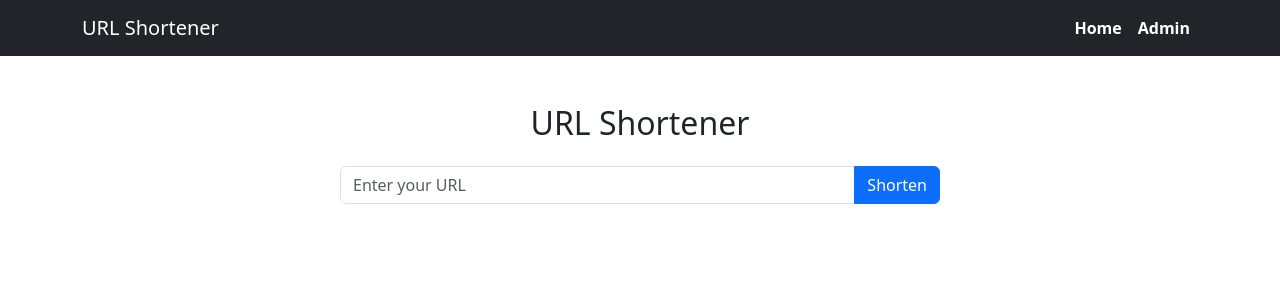
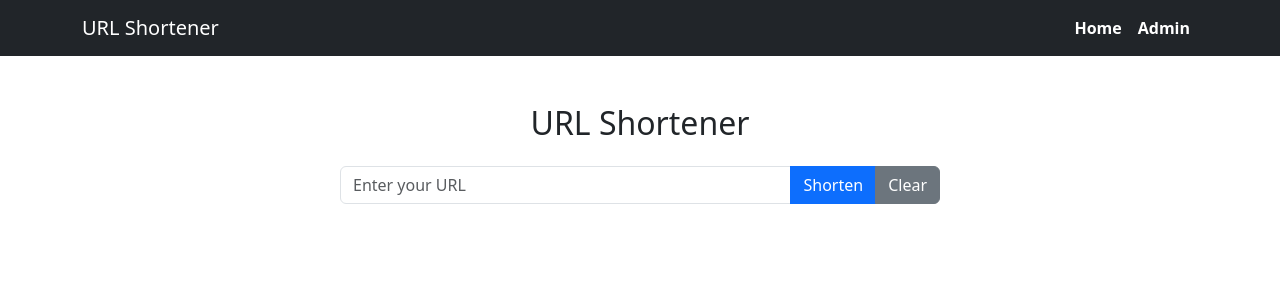
Before and after one commit to Shruti2024-star/url-shorten, a React (Create React App) app: page / in a window 1280 px wide. Shown: the top 300 px of the page. Built offline with nearby package versions, Linux system fonts and the light colour scheme.

Commit message:
clear button adding

```diff
--- a/src/pages/Home.js
+++ b/src/pages/Home.js
@@ -23,6 +23,11 @@ function Home() {
     alert("Copied to clipboard!");
   };
 
+  const clearInput = () => {
+    setUrl("");
+    setShortUrl("");
+  };
+
   return (
     <div className="container mt-5">
       <h2 className="text-center mb-4">URL Shortener</h2>
@@ -37,6 +42,9 @@ function Home() {
           />
           <Button type="submit" variant="primary">
             Shorten
+          </Button>
+           <Button type="button" variant="secondary" onClick={clearInput}>
+            Clear
           </Button>
         </InputGroup>
       </Form>
```
